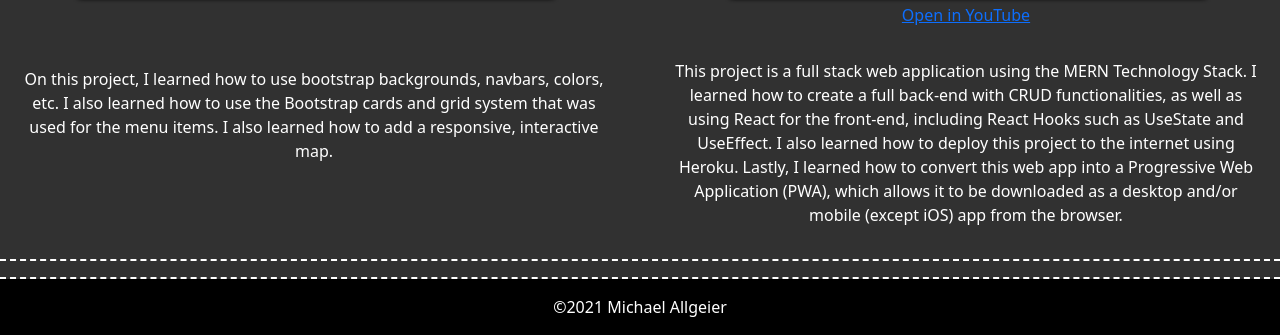
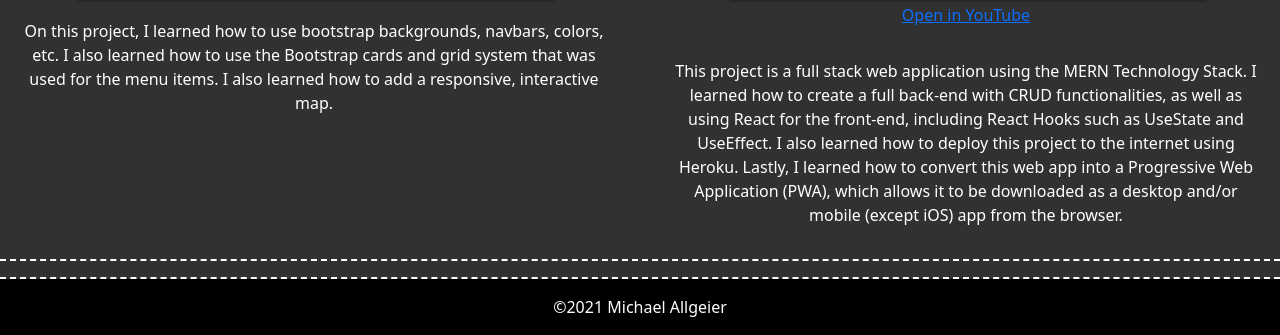
Before and after one commit to Michael-Allgeier/Portfolio, a website: page src/index.html in a window 1280 px wide. Shown: the part 2469-2804 px from the top of the page. Drawn offline with nearby package versions, Linux system fonts and the light colour scheme.

Commit message:
changed margin on project info

```diff
--- a/src/index.html
+++ b/src/index.html
@@ -193,7 +193,7 @@
           <div class="col-lg-6 ">
             <h4 class="text-decoration-underline">Restaurant Landing Page</h4>
             <iframe src="https://giphy.com/embed/r570U2OZFMMN6lz92o" width="480" height="240" frameBorder="0" allowFullScreen target="_blank"></iframe>
-            <p class="mt-5 p-3">On this project, I learned how to use bootstrap backgrounds, navbars, colors, etc. I also learned how to use the Bootstrap cards and grid system that was used for the menu items. I also learned how to add a responsive, interactive map.</p>
+            <p class="p-3">On this project, I learned how to use bootstrap backgrounds, navbars, colors, etc. I also learned how to use the Bootstrap cards and grid system that was used for the menu items. I also learned how to add a responsive, interactive map.</p>
           </div>
           <div class="col-lg-6">
             <h4 class="text-decoration-underline">Issue Tracker</h4>
```
